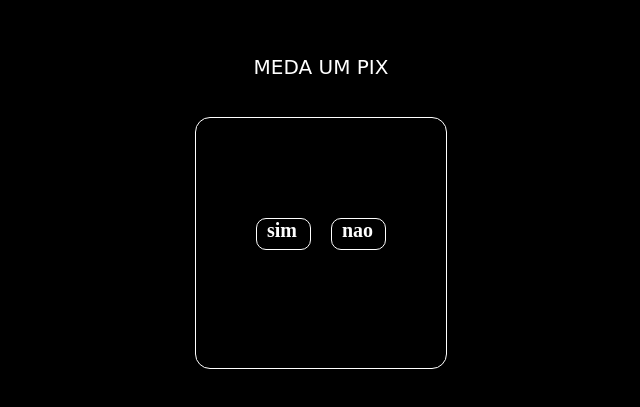
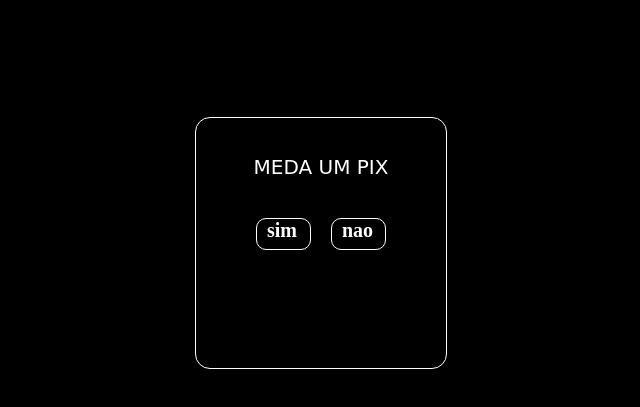
Before and after one commit to MAYCONARAUJONASCIMENTO/pix.io, a plain HTML site: page index.html in a window 1280 px wide. Shown: the part 165-572 px from the top of the page, without its empty margins (319-959 px from the left). Drawn offline with Linux system fonts and the light colour scheme.

Commit message:
Update style.css

```diff
--- a/style.css
+++ b/style.css
@@ -47,7 +47,7 @@ p{
     display: flex;
     align-items: center;
     justify-content: center;
-    top: 200px;
+    top: 300px;
     position: absolute;
     color: #ffffff;
 }
```
